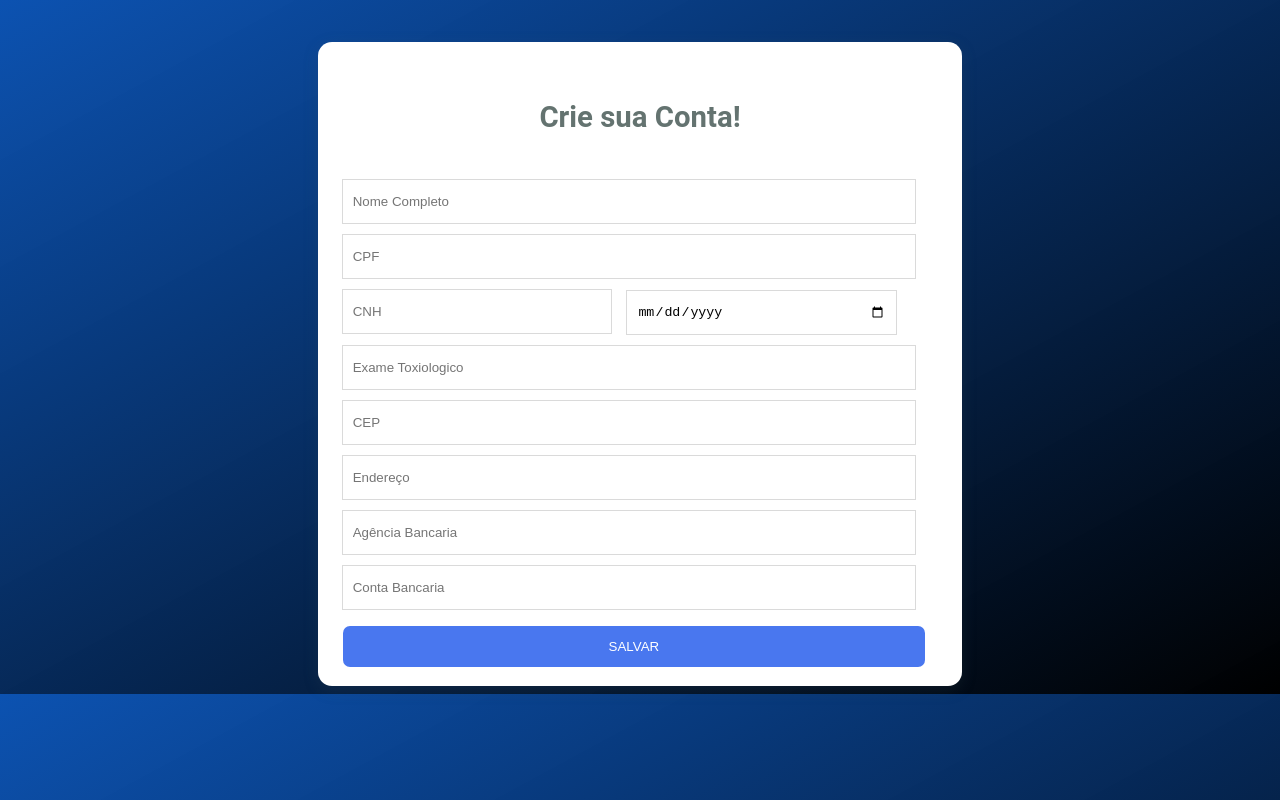
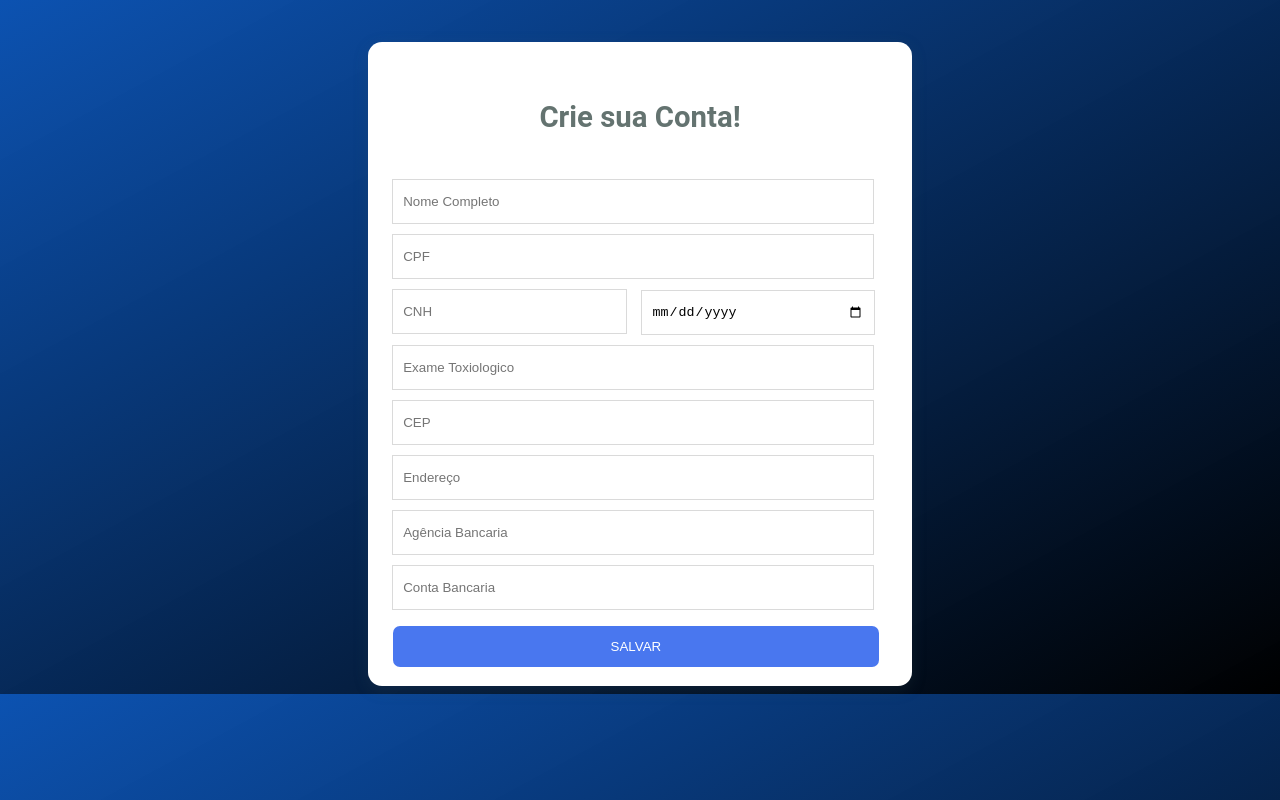
Before and after one commit to equipehacka/CodigosProntos, a plain HTML site: page criarUmaConta.html in a window 1280 px wide. Drawn offline with Linux system fonts and the light colour scheme.

Commit message:
Update style.css

```diff
--- a/style.css
+++ b/style.css
@@ -2,7 +2,7 @@ body{
 	background: #b5b5b5;
 	background-image: linear-gradient(to bottom right, #034db1f2, #000000);
 	font-family: 'Roboto', sans-serif;
-	overflow: hidden;
+
 }
 
 form{
@@ -93,7 +93,7 @@ form a{
 
 /*teste*/
 .container {
-    width: 48%;
+    width: 40%;
     background-color: white;
     margin: auto;
     margin-top: 42px;
@@ -108,7 +108,7 @@ form a{
     color: #647370;
 }
 .container .w33{
-    width: 41%;
+    width: 42%;
 }
 .container input {
     border: 1px solid #dadada;
```
